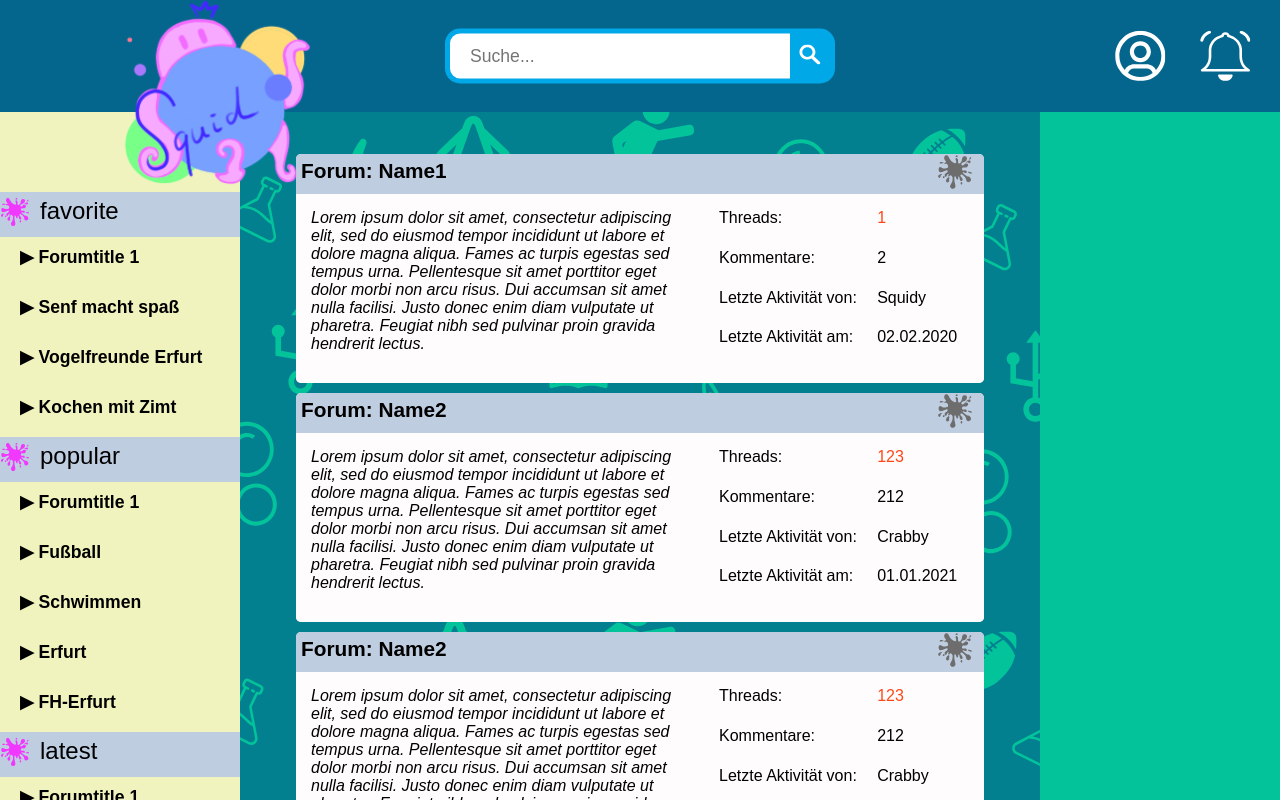
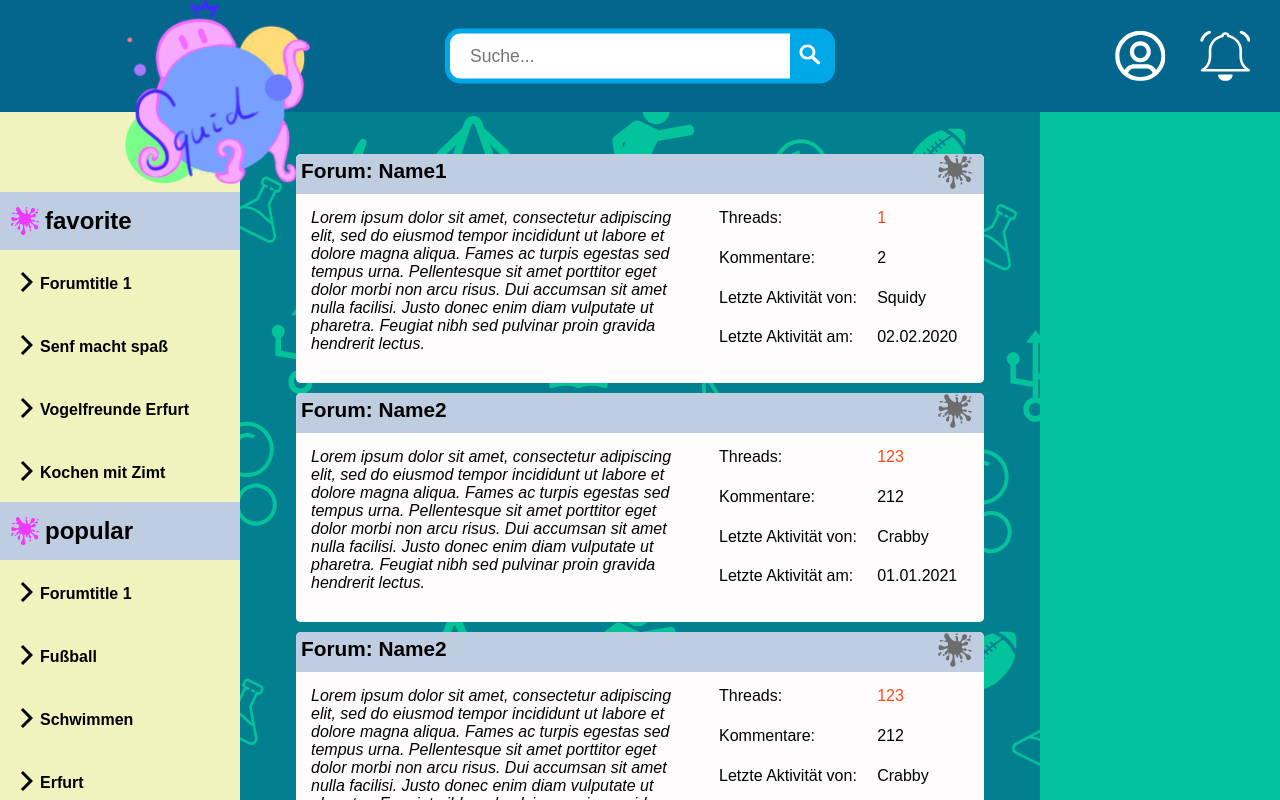
Before and after one commit to Avartos/Webaufbau, a React (Create React App) app: page / in a window 1280 px wide. Shown: the top 800 px of the page. Built offline with nearby package versions, Linux system fonts and the light colour scheme.

Commit message:
removed checkbox from favbar

```diff
--- a/src/assets/css/_favBar.scss
+++ b/src/assets/css/_favBar.scss
@@ -22,7 +22,7 @@
     z-index: 999;
     width: 100vw;
     min-height: 100%;
-    position:absolute;
+    position: absolute;
     overflow: visible;
   }
 }
@@ -34,6 +34,7 @@
     -khtml-user-select: none; /* Konqueror HTML */
     -moz-user-select: none; /* Firefox */
     -ms-user-select: none; /* Internet Explorer/Edge */
+    white-space: nowrap;
   }
 
   width: 0vw;
@@ -49,100 +50,74 @@
     margin: 0;
   }
 
-  .checkbox {
-    display: none;
-  }
-
-
-
   .favList {
     .title {
       background-color: $threadHeaderColor;
       position: relative;
       .splatIcon {
-        display: none;
-
-        @media (min-width: $minDesktopWidth) {
         position: absolute;
         height: 30px;
-          top: 45%;
-          left: 15px;
-          transform: translate(-50%,-50%);
+        top: 50%;
+        left: 25px;
+        transform: translate(-50%, -50%);
         display: inline-block;
-
-        }
       }
       span {
-        display: block;
-        height: 35px;
+        font-weight: bold;
         font-size: 1.5em;
-        padding: 5px;
+        padding: 15px 5px 15px 5px;
         padding-left: 15px;
-        @media (min-width: $minDesktopWidth) {
+
           display: inline-block;
-          margin-left: 25px;
-        }
+          margin-left: 30px;
       }
     }
 
-    .checkbox {
-      display: none;
-
-      + .favForum span::before {
-        content: "\25B6";
-        transform: rotate(0deg);
-
-        padding-right: 5px;
-        padding-left: 15px;
+    .favForum {
+      > span {
+        position: relative;
+        display: block;
+        margin-top: 5px;
+        padding: 0;
+        padding: 15px 5px 15px 15px;
+        font-size: 1em;
+        font-weight: bold;
+        cursor: pointer;
+        transition: all ease-in-out 0.2s;
+        &:hover {
+          background-color: rgba(255, 255, 255, 0.733);
         }
 
-      &:checked + .favForum span::before {
-        content: "\25B6";
+        .forumTitle {
+          display: block;
+          position: absolute;
+          top: 50%;
+          transform: translate(25px, -50%);
+        }
+
+        .dropDown {
           display: inline-block;
+          transform: rotate(0deg);
+          transition: transform ease-in-out 0.2s;
+        }
+
+        .dropDown.active {
           transform: rotate(90deg);
         }
-
-      + .favForum ul {
-        max-height: 0;
+      }
+      div {
+        overflow: hidden;
+        transition: height ease-in-out 0.2s;
       }
 
-      &:checked + .favForum ul {
-        max-height: 100%;
-        background-color: rgba(255, 255, 255, 0.822);
-      }
-    }
-    .favForum {
-      span {
+      .favThread {
+        cursor: pointer;
         display: block;
-        height: 35px;
-        padding: 5px;
-        margin-top: 5px;
-      }
-
-
-      list-style-type: none;
-      ul {
-        overflow: hidden;
-
-        li {
-          padding: 5px;
-          padding-left: 15px;
-          font-size: 1.2em;
-          cursor: pointer;
-          transition: ease-in-out .2s;
+        padding: 10px 5px 10px 35px;
+        font-size: 1em;
+        transition: all ease-in-out 0.2s;
         &:hover {
-            background-color: #fffffffa;
-          }
-        }
-      }
-
-      span {
-        font-size: 1.1em;
-        font-weight: bold;
-        cursor: pointer;
-        transition: ease-in-out .2s;
-        &:hover {
-          background-color: #ffffffef;
+          background-color: rgba(255, 255, 255, 0.733);
         }
       }
     }
--- a/src/components/favList.jsx
+++ b/src/components/favList.jsx
@@ -1,8 +1,11 @@
-import React from "react";
+import React, { useState } from "react";
+import { CSSTransition } from "react-transition-group";
+
 import { ReactComponent as SplatIcon } from "../assets/icons/splat.svg";
+import FavThreadList from "./favThreadList";
 
 const FavList = (props) => {
-  //state = {};
+
 
   return (
     <div className="favList">
@@ -11,32 +14,9 @@ const FavList = (props) => {
           <SplatIcon className="splatIcon" />
           <span>{props.className}</span>
         </div>
-        {/*forEach list*/}
         {props.list.map((item) => {
           return (
-            <React.Fragment>
-              <input
-                type="checkbox"
-                id={`forumCheckBox${item.id}`}
-                className="checkbox"
-              />
-              <li className="favForum" key={item.id}>
-                <label htmlFor={`forumCheckBox${item.id}`}>
-                  <span>{item.forum}</span>
-                </label>
-                <ul>
-                  {/*forEach threads*/}
-                  {item.threads.map((thread) => {
-                    return (
-                      <li className="favThread" key={thread}>
-                        {" "}
-                        {thread}{" "}
-                      </li>
-                    );
-                  })}
-                </ul>
-              </li>
-            </React.Fragment>
+            <FavThreadList item={item} key={item.key}></FavThreadList>
           );
         })}
       </ul>
--- /dev/null
+++ b/src/components/favThreadList.jsx
@@ -0,0 +1,59 @@
+import React, { useState } from "react";
+import { CSSTransition } from "react-transition-group";
+import classNames from "classnames";
+import ArrowForwardIosIcon from "@material-ui/icons/ArrowForwardIos";
+
+const FavThreadList = ({ item }) => {
+  const [threadListHeight, setThreadListHeight] = useState(0);
+  const threadListRef = React.useRef(null);
+  const [isUnfolded, setIsUnfolded] = useState(false);
+
+  const calculateThreadListHeight = () => {
+    const height = isUnfolded ? threadListRef.current.clientHeight : 0;
+    setThreadListHeight(height);
+  };
+
+  const handleToggleUnfolded = () => {
+    setIsUnfolded(!isUnfolded);
+  };
+
+  let dropDownClass = classNames({
+    dropDown: true,
+    active: isUnfolded,
+  });
+
+  return (
+    <React.Fragment>
+      <li className="favForum" key={item.id}>
+        <span onClick={handleToggleUnfolded}>
+          <ArrowForwardIosIcon className={dropDownClass} />
+          <span className="forumTitle">
+            {item.forum}
+          </span>
+        </span>
+        <div style={{ height: threadListHeight }}>
+          <CSSTransition
+            in={isUnfolded}
+            timeout={500}
+            unmountOnExit
+            onEnter={calculateThreadListHeight}
+            onExit={calculateThreadListHeight}
+            nodeRef={threadListRef}
+          >
+            <ul ref={threadListRef}>
+              {item.threads.map((thread) => {
+                return (
+                  <li className="favThread" key={thread}>
+                    {thread}
+                  </li>
+                );
+              })}
+            </ul>
+          </CSSTransition>
+        </div>
+      </li>
+    </React.Fragment>
+  );
+};
+
+export default FavThreadList;
```
Lines whose indentation alone changed are shown as unchanged.
